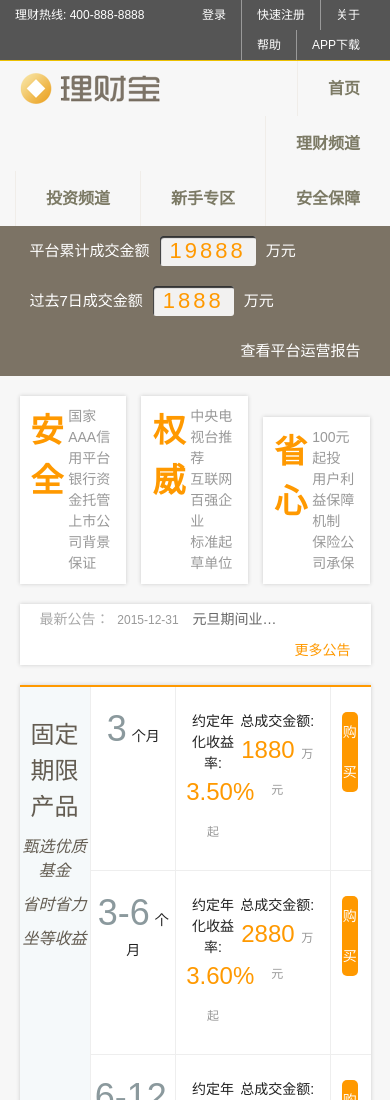
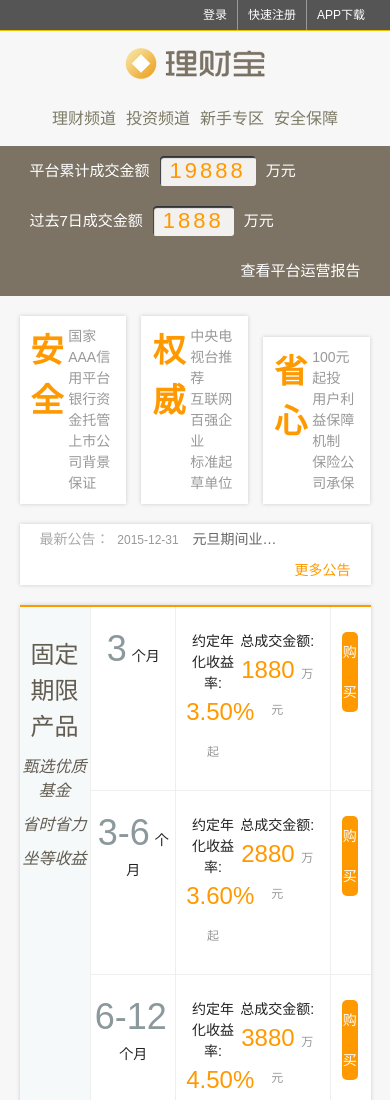
Before and after one commit to jasconchen/responsiveweb, a plain HTML site: page src/index.html in a window 390 px wide. Shown: the top 1100 px of the page. Drawn offline with Linux system fonts and the light colour scheme.

Commit message:
css3-media-2 and Sassmq

```diff
--- /dev/null
+++ b/src/scss/_mq.scss
@@ -0,0 +1,287 @@
+@charset "UTF-8"; // Fixes an issue where Ruby locale is not set properly
+                  // See https://github.com/sass-mq/sass-mq/pull/10
+
+/// Base font size on the `<body>` element
+/// @type Number (unit)
+$mq-base-font-size: 16px !default;
+
+/// Responsive mode
+///
+/// Set to `false` to enable support for browsers that do not support @media queries,
+/// (IE <= 8, Firefox <= 3, Opera <= 9)
+///
+/// You could create a stylesheet served exclusively to older browsers,
+/// where @media queries are rasterized
+///
+/// @example scss
+///  // old-ie.scss
+///  $mq-responsive: false;
+///  @import 'main'; // @media queries in this file will be rasterized up to $mq-static-breakpoint
+///                   // larger breakpoints will be ignored
+///
+/// @type Boolean
+/// @link https://github.com/sass-mq/sass-mq#responsive-mode-off Disabled responsive mode documentation
+$mq-responsive: true !default;
+
+/// Breakpoint list
+///
+/// Name your breakpoints in a way that creates a ubiquitous language
+/// across team members. It will improve communication between
+/// stakeholders, designers, developers, and testers.
+///
+/// @type Map
+/// @link https://github.com/sass-mq/sass-mq#seeing-the-currently-active-breakpoint Full documentation and examples
+$mq-breakpoints: (
+    mobile:  320px,
+    tablet:  740px,
+    desktop: 980px,
+    wide:    1300px
+) !default;
+
+/// Static breakpoint (for fixed-width layouts)
+///
+/// Define the breakpoint from $mq-breakpoints that should
+/// be used as the target width for the fixed-width layout
+/// (i.e. when $mq-responsive is set to 'false') in a old-ie.scss
+///
+/// @example scss
+///  // tablet-only.scss
+///  //
+///  // Ignore all styles above tablet breakpoint,
+///  // and fix the styles (e.g. layout) at tablet width
+///  $mq-responsive: false;
+///  $mq-static-breakpoint: tablet;
+///  @import 'main'; // @media queries in this file will be rasterized up to tablet
+///                   // larger breakpoints will be ignored
+///
+/// @type String
+/// @link https://github.com/sass-mq/sass-mq#adding-custom-breakpoints Full documentation and examples
+$mq-static-breakpoint: desktop !default;
+
+/// Show breakpoints in the top right corner
+///
+/// If you want to display the currently active breakpoint in the top
+/// right corner of your site during development, add the breakpoints
+/// to this list, ordered by width, e.g. (mobile, tablet, desktop).
+///
+/// @type map
+$mq-show-breakpoints: () !default;
+
+/// Customize the media type (e.g. `@media screen` or `@media print`)
+/// By default sass-mq uses an "all" media type (`@media all and …`)
+///
+/// @type String
+/// @link https://github.com/sass-mq/sass-mq#changing-media-type Full documentation and examples
+$mq-media-type: all !default;
+
+/// Convert pixels to ems
+///
+/// @param {Number} $px - value to convert
+/// @param {Number} $base-font-size ($mq-base-font-size) - `<body>` font size
+///
+/// @example scss
+///  $font-size-in-ems: mq-px2em(16px);
+///  p { font-size: mq-px2em(16px); }
+///
+/// @requires $mq-base-font-size
+/// @returns {Number}
+@function mq-px2em($px, $base-font-size: $mq-base-font-size) {
+    @if unitless($px) {
+        @warn "Assuming #{$px} to be in pixels, attempting to convert it into pixels.";
+        @return mq-px2em($px * 1px, $base-font-size);
+    } @else if unit($px) == em {
+        @return $px;
+    }
+    @return ($px / $base-font-size) * 1em;
+}
+
+/// Get a breakpoint's width
+///
+/// @param {String} $name - Name of the breakpoint. One of $mq-breakpoints
+///
+/// @example scss
+///  $tablet-width: mq-get-breakpoint-width(tablet);
+///  @media (min-width: mq-get-breakpoint-width(desktop)) {}
+///
+/// @requires {Variable} $mq-breakpoints
+///
+/// @returns {Number} Value in pixels
+@function mq-get-breakpoint-width($name, $breakpoints: $mq-breakpoints) {
+    @if map-has-key($breakpoints, $name) {
+        @return map-get($breakpoints, $name);
+    } @else {
+        @warn "Breakpoint #{$name} wasn't found in $breakpoints.";
+    }
+}
+
+/// Media Query mixin
+///
+/// @param {String | Boolean} $from (false) - One of $mq-breakpoints
+/// @param {String | Boolean} $until (false) - One of $mq-breakpoints
+/// @param {String | Boolean} $and (false) - Additional media query parameters
+/// @param {String} $media-type ($mq-media-type) - Media type: screen, print…
+///
+/// @ignore Undocumented API, for advanced use only:
+/// @ignore @param {Map} $breakpoints ($mq-breakpoints)
+/// @ignore @param {String} $static-breakpoint ($mq-static-breakpoint)
+///
+/// @content styling rules, wrapped into a @media query when $responsive is true
+///
+/// @requires {Variable} $mq-media-type
+/// @requires {Variable} $mq-breakpoints
+/// @requires {Variable} $mq-static-breakpoint
+/// @requires {function} mq-px2em
+/// @requires {function} mq-get-breakpoint-width
+///
+/// @link https://github.com/sass-mq/sass-mq#responsive-mode-on-default Full documentation and examples
+///
+/// @example scss
+///  .element {
+///    @include mq($from: mobile) {
+///      color: red;
+///    }
+///    @include mq($until: tablet) {
+///      color: blue;
+///    }
+///    @include mq(mobile, tablet) {
+///      color: green;
+///    }
+///    @include mq($from: tablet, $and: '(orientation: landscape)') {
+///      color: teal;
+///    }
+///    @include mq(950px) {
+///      color: hotpink;
+///    }
+///    @include mq(tablet, $media-type: screen) {
+///      color: hotpink;
+///    }
+///    // Advanced use:
+///    $my-breakpoints: (L: 900px, XL: 1200px);
+///    @include mq(L, $breakpoints: $my-breakpoints, $static-breakpoint: L) {
+///      color: hotpink;
+///    }
+///  }
+@mixin mq(
+    $from: false,
+    $until: false,
+    $and: false,
+    $media-type: $mq-media-type,
+    $breakpoints: $mq-breakpoints,
+    $responsive: $mq-responsive,
+    $static-breakpoint: $mq-static-breakpoint
+) {
+    $min-width: 0;
+    $max-width: 0;
+    $media-query: '';
+
+    // From: this breakpoint (inclusive)
+    @if $from {
+        @if type-of($from) == number {
+            $min-width: mq-px2em($from);
+        } @else {
+            $min-width: mq-px2em(mq-get-breakpoint-width($from, $breakpoints));
+        }
+    }
+
+    // Until: that breakpoint (exclusive)
+    @if $until {
+        @if type-of($until) == number {
+            $max-width: mq-px2em($until);
+        } @else {
+            $max-width: mq-px2em(mq-get-breakpoint-width($until, $breakpoints)) - .01em;
+        }
+    }
+
+    // Responsive support is disabled, rasterize the output outside @media blocks
+    // The browser will rely on the cascade itself.
+    @if $responsive == false {
+        $static-breakpoint-width: mq-get-breakpoint-width($static-breakpoint, $breakpoints);
+        $target-width: mq-px2em($static-breakpoint-width);
+
+        // Output only rules that start at or span our target width
+        @if (
+            $and == false
+            and $min-width <= $target-width
+            and (
+                $until == false or $max-width >= $target-width
+            )
+        ) {
+            @content;
+        }
+    }
+
+    // Responsive support is enabled, output rules inside @media queries
+    @else {
+        @if $min-width != 0 { $media-query: '#{$media-query} and (min-width: #{$min-width})'; }
+        @if $max-width != 0 { $media-query: '#{$media-query} and (max-width: #{$max-width})'; }
+        @if $and            { $media-query: '#{$media-query} and #{$and}'; }
+
+        // Remove unnecessary media query prefix 'all and '
+        @if ($media-type == 'all' and $media-query != '') {
+            $media-type: '';
+            $media-query: str-slice(unquote($media-query), 6);
+        }
+
+        @media #{$media-type + $media-query} {
+            @content;
+        }
+    }
+}
+
+/// Add a breakpoint
+///
+/// @param {String} $name - Name of the breakpoint
+/// @param {Number} $width - Width of the breakpoint
+///
+/// @requires {Variable} $mq-breakpoints
+///
+/// @example scss
+///  @include mq-add-breakpoint(tvscreen, 1920px);
+///  @include mq(tvscreen) {}
+@mixin mq-add-breakpoint($name, $width) {
+    $new-breakpoint: ($name: $width);
+    $mq-breakpoints: map-merge($mq-breakpoints, $new-breakpoint) !global;
+}
+
+/// Show the active breakpoint in the top right corner of the viewport
+/// @link https://github.com/sass-mq/sass-mq#seeing-the-currently-active-breakpoint
+///
+/// @param {List} $show-breakpoints ($mq-show-breakpoints) - List of breakpoints to show in the top right corner
+/// @param {Map} $breakpoints ($mq-breakpoints) - Breakpoint names and sizes
+///
+/// @requires {Variable} $mq-breakpoints
+/// @requires {Variable} $mq-show-breakpoints
+///
+/// @example scss
+///  // Show breakpoints using global settings
+///  @include mq-show-breakpoints;
+///
+///  // Show breakpoints using custom settings
+///  @include mq-show-breakpoints((L, XL), (S: 300px, L: 800px, XL: 1200px));
+@mixin mq-show-breakpoints($show-breakpoints: $mq-show-breakpoints, $breakpoints: $mq-breakpoints) {
+    body:before {
+        background-color: #FCF8E3;
+        border-bottom: 1px solid #FBEED5;
+        border-left: 1px solid #FBEED5;
+        color: #C09853;
+        font: small-caption;
+        padding: 3px 6px;
+        pointer-events: none;
+        position: fixed;
+        right: 0;
+        top: 0;
+        z-index: 100;
+
+        // Loop through the breakpoints that should be shown
+        @each $show-breakpoint in $show-breakpoints {
+            $width: mq-get-breakpoint-width($show-breakpoint, $breakpoints);
+            @include mq($show-breakpoint, $breakpoints: $breakpoints) {
+                content: "#{$show-breakpoint} ≥ #{$width} (#{mq-px2em($width)})";
+            }
+        }
+    }
+}
+
+@if length($mq-show-breakpoints) > 0 {
+    @include mq-show-breakpoints;
+}
--- a/src/scss/main.scss
+++ b/src/scss/main.scss
@@ -4,7 +4,19 @@
 
 
 
+/* mixin
+   ========================================================================== */
+@import "_mq.scss";
 
+// Configuration
+$mq-responsive: true;
+$mq-static-breakpoint: desktop;
+$mq-breakpoints: (
+  mobile:  481px,
+  tablet:  740px,
+  desktop: 801px,
+  wide:    1300px
+);
 
 
 /* resetcss
@@ -91,7 +103,6 @@
 
             li {
                 display: inline-block;
-                // background: red;
                 font-size: 1.2rem;
                 vertical-align: top;
 
@@ -99,6 +110,7 @@
                     color: #fff;
                     display: inline-block;
                     padding: 0 1.5rem;
+
                 }
             }
 
@@ -147,15 +159,59 @@
 }
 
 
-@media only screen and (max-width: 50em) {
+// 800px-480px下顶部导航
+ @include mq($until:desktop) {
+    header .top ul li a {
+        padding: 0 1rem;
+    }
+}
+@include mq($until:mobile) {
+    header .top .tel,
+    header .top ul li:nth-child(3),
+    header .top ul li:nth-child(4) {
+        display: none;
+    }
+}
 
+
+
+// 800px下主体导航
+@include mq($until:desktop) {
+    header .main .brand {
+        float: none;
+        display: block;
+        padding: 0;
+        margin: 1.5rem auto 0.5rem;
+        text-align: center;
+    }
+    header .main ul {
+        text-align: center;
+
+        li {
+            border: none;
+
+            a {
+                padding: 0 1.5rem;
+            }
+        }
+    }
 }
-@media only screen and (min-width: 30.0625em) and (max-width: 50em) {
+@include mq($until:mobile) {
+    header .main ul{
+         li {
+            line-height: 3rem;
+            a {
+                font-weight: normal;
+                padding: 0 0.5rem;
+            }
+         }
+         li:first-child {
+            display: none;
+        }
+    }
+}
 
-}
-@media only screen and (max-width: 30em) {
 
-}
 
 
 
@@ -163,10 +219,9 @@
    ========================================================================== */
 .container {
     width: 100%;
+}
 
 
-
-}
 /* 交易信息 */
 .transaction {
     width: 100%;
@@ -210,6 +265,14 @@
         color: #fff;
     }
 }
+
+@include mq($until:desktop) {
+
+}
+
+
+
+
 
 // 广告
 .ad {
```
Also changed, not shown: src/css/main.css, 1 other file.
